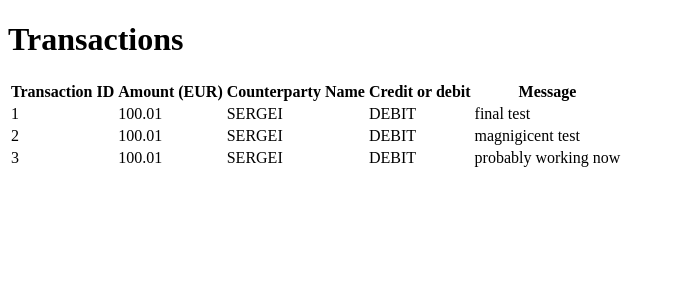
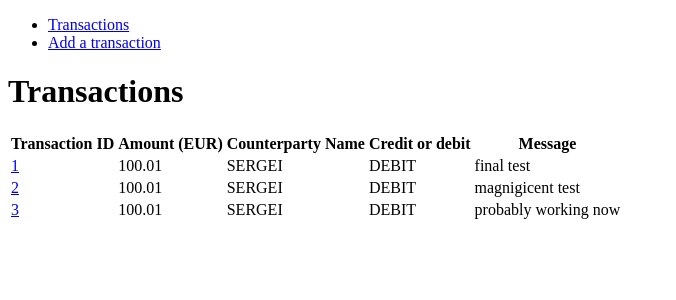
Before and after one commit to joonasviljakainen/account-categories, a Flask app: page /transactions in a window 1280 px wide. Shown: the top 300 px of the page, without its empty margins (0-676 px from the left). Run offline with Flask 2, Linux system fonts and the light colour scheme; data comes from the database, SQL or seed files in the repository; both versions use the stored data as it was after the commit.

Commit message:
can modify transaction message

```diff
--- a/application/templates/layout.html
+++ b/application/templates/layout.html
@@ -6,7 +6,12 @@
   </head>
 
   <body>
+    <ul>
+      <li><a href="{{url_for('get_transactions')}}">Transactions</a></li>
+      <li><a href="{{url_for('transaction_form')}}">Add a transaction</a></li>
+    </ul>
     {% block body %}
+
     <p>
 	 Content
     </p>
--- a/application/templates/transactionlist.html
+++ b/application/templates/transactionlist.html
@@ -12,7 +12,7 @@
     </tr>
     {% for transaction in transactions %}
     <tr>
-        <td>{{ transaction.id }}</td>
+        <td><a href="{{url_for('get_transaction', transaction_id=transaction.id)}}">{{ transaction.id }}</a></td>
         <td>{{ transaction.amount }}</td>
         <td>{{ transaction.counterparty_name }}</td>
         <td>{{ transaction.credit_or_debit }}</td>
--- a/application/views.py
+++ b/application/views.py
@@ -6,13 +6,31 @@ from application.transactions.models import Transaction
 def index():
     return render_template("index.html")
 
+
 @app.route("/transactions")
 def get_transactions():
     return render_template("transactionlist.html", transactions = Transaction.query.all())
 
+
+@app.route("/transactions/<transaction_id>/", methods=["GET"])
+def get_transaction(transaction_id):
+    return render_template("transaction.html", transaction = Transaction.query.get(transaction_id))
+
+
+@app.route("/transactions/<transaction_id>/", methods=["POST"])
+def modify_transaction(transaction_id):
+
+    t = Transaction.query.get(transaction_id)
+    t.message = request.form.get("message")
+    db.session().commit()
+
+    return redirect(url_for("get_transaction", transaction_id=t.id))
+
+
 @app.route("/transactions/new")
 def transaction_form():
     return render_template("newtransaction.html")
+
 
 @app.route("/transactions", methods=["POST"])
 def create_transaction():
```
Also changed, not shown: application/templates/transaction.html (added, +32 -0 lines), application/transactions.db.
